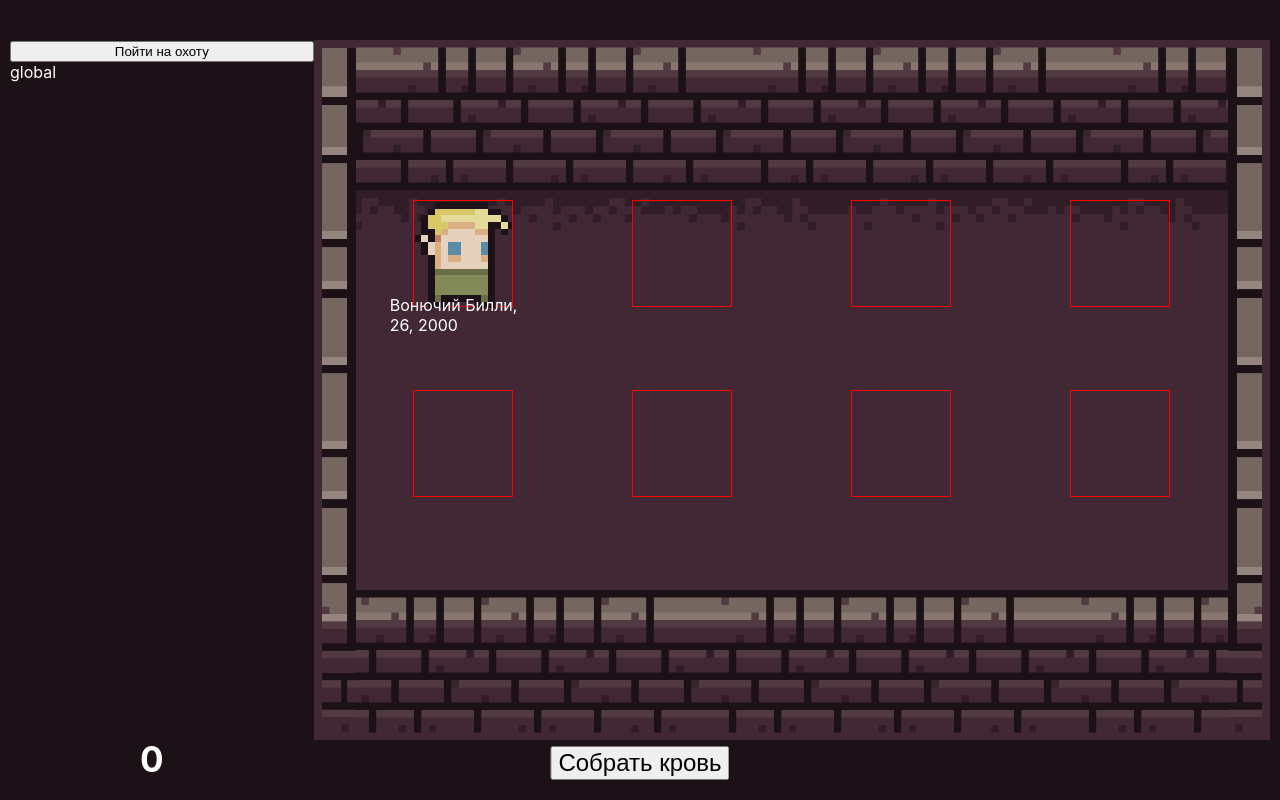
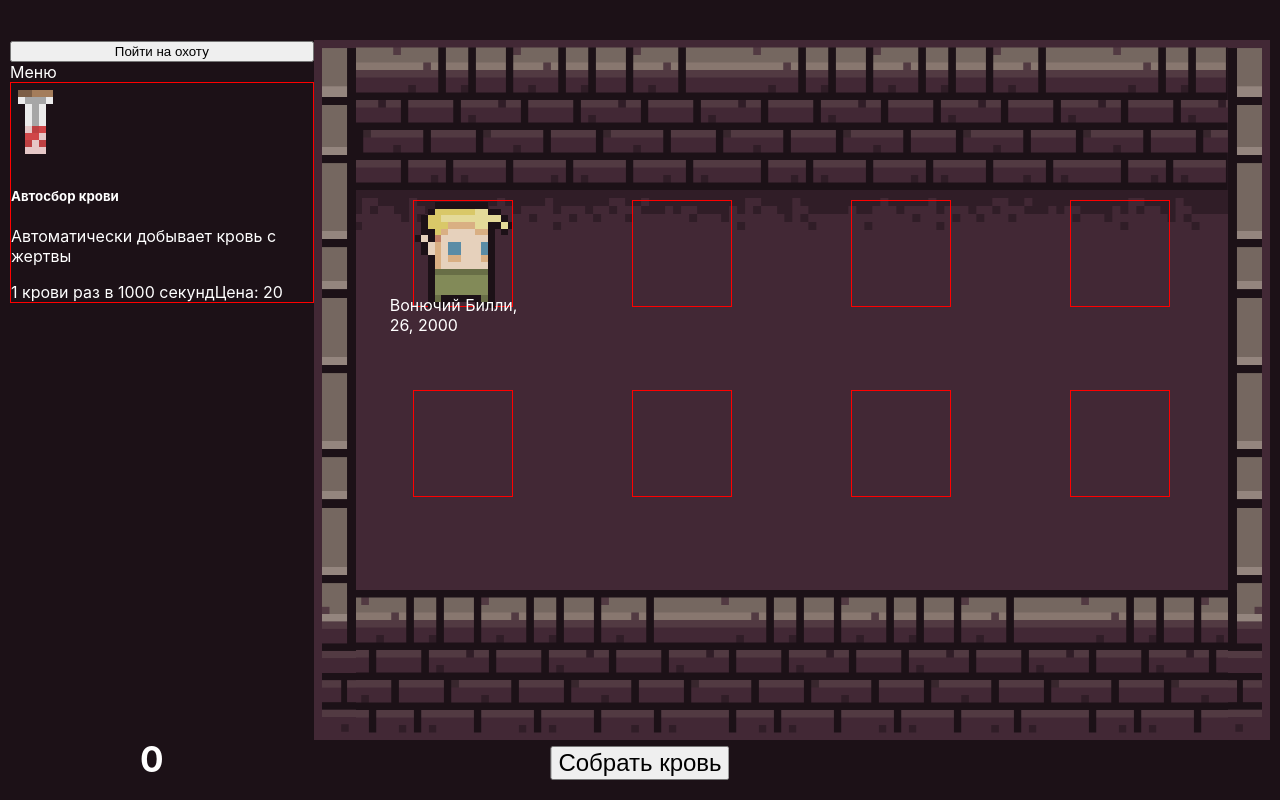
Before and after one commit to SeeNelse/clicker-reactjs, a React (Create React App) app: page /map in a window 1280 px wide. Built offline with nearby package versions, Linux system fonts and the light colour scheme.

Commit message:
auto collect function

```diff
--- /dev/null
+++ b/src/components/map/globalUpgradesMenu.jsx
@@ -0,0 +1,16 @@
+import React from 'react';
+import Upgrade from './upgrade';
+import { CONFIG } from '../../config/config';
+
+const GlobalUpgradesMenu = ({ CurrentVictimMenu, UpgradeApply }) => {
+  return(
+    <div className="sidebar-upgrades-menu">
+      <div className="sidebar-upgrades-menu__name"> Меню </div>
+      { CONFIG.globalUpgrades.map((item) => {
+        return <Upgrade key = { item.id } Item = { item } UpgradeApply = { UpgradeApply } />
+      }) }
+    </div>
+  )
+}
+
+export default GlobalUpgradesMenu;
--- a/src/components/map/upgrade.jsx
+++ b/src/components/map/upgrade.jsx
@@ -6,7 +6,7 @@ const Upgrade = (props) => {
       <img src={ props.Item.iconUrl } alt="upgrade" className="sidebar-upgrades-menu-item__img"/>
       <div className="sidebar-upgrades-menu-item__right">
         <h5 className="sidebar-upgrades-menu-item__name">{ props.Item.name }</h5>
-        <p className="sidebar-upgrades-menu-item__description"></p>
+        <p className="sidebar-upgrades-menu-item__description">{ props.Item.description }</p>
         <div className="sidebar-upgrades-menu-item__info">
           <span>{ props.Item.bloodPerTick } крови раз в { props.Item.duration } секунд</span>
           <span>Цена: { props.Item.price }</span>
--- a/src/components/map/upgrades.jsx
+++ b/src/components/map/upgrades.jsx
@@ -1,11 +1,12 @@
 import React from 'react';
 import VictimUpgradesMenu from './victimUpgradesMenu';
+import GlobalUpgradesMenu from './globalUpgradesMenu';
 
 const Upgrades = ({ CurrentVictimMenu, UpgradeApply }) => {
   return(
     <div className="sidebar-upgrades">
       { CurrentVictimMenu === null ?
-        <div className="sidebar-upgrades-info">global</div> :
+        <GlobalUpgradesMenu /> :
         <VictimUpgradesMenu CurrentVictimMenu = { CurrentVictimMenu } UpgradeApply = { UpgradeApply }/>
       }
     </div>
--- a/src/config/config.js
+++ b/src/config/config.js
@@ -5,6 +5,18 @@ export const CONFIG = {
     blood: 2000,
     bloodPerTick: 1,
   },
+  globalUpgrades: [
+    {
+      id: '0',
+      name: 'Автосбор крови',
+      description: 'Автоматически добывает кровь с жертвы',
+      bloodPerTick: 1,
+      duration: 1000,
+      iconUrl: 'images/upgrades/autocollect.png',
+      price: 20,
+      type: 'autoCollect',
+    },
+  ],
   victimUpgrades: [
     {
       id: '0',
@@ -13,15 +25,7 @@ export const CONFIG = {
       bloodPerTick: 5,
       iconUrl: 'images/upgrades/autocollect.png',
       price: 10,
-    },
-    {
-      id: '1',
-      name: 'Автосбор крови',
-      description: 'Автоматически добывает кровь с жертвы',
-      bloodPerTick: 1,
-      duration: 10000,
-      iconUrl: 'images/upgrades/autocollect.png',
-      price: 1000,
+      type: 'increaseClick',
     },
   ]
 }
--- a/src/containers/mapContainer.jsx
+++ b/src/containers/mapContainer.jsx
@@ -19,6 +19,7 @@ class MapContainer extends Component {
       victims: [CONFIG.defaultVictim],
       victimSlotsCount: 8,
       currentVictimMenu: null,
+      autoCollectBlood: 0,
     }
   }
 
@@ -58,9 +59,9 @@ class MapContainer extends Component {
   }
 
   // Высосать кровь с каждого
-  SuckBloodFromAllVictims() {
+  SuckBloodFromAllVictims(autoCollect) {
     let victims = this.state.victims.map((item) => {
-      item.blood = item.blood - item.bloodPerTick;
+      item.blood = item.blood - (autoCollect ? this.state.autoCollectBlood : item.bloodPerTick);
       return item;
     });
     this.setState({
@@ -70,22 +71,45 @@ class MapContainer extends Component {
 
   // Открытие меню в сайдбаре
   OpenVictimUpgradeMenu = (victimIndex) => {
-    this.setState({
-      currentVictimMenu: victimIndex === this.state.currentVictimMenu ? null : victimIndex,
-    });
+    this.setState((state) => ({
+      currentVictimMenu: victimIndex === state.currentVictimMenu ? null : victimIndex,
+    }));
   }
 
+  // Применение апгрейда
   UpgradeApply = (upgradeItem) => {
     if (upgradeItem.price > this.state.bloodCounter) {
       return;
     }
-    let victims = this.state.victims;
+    if (upgradeItem.type === 'increaseClick') {
+      this.HandleIncreaseClickType(upgradeItem);
+    }
+    if (upgradeItem.type === 'autoCollect') {
+      this.HandleAutoCollectType(upgradeItem);
+    }
+    this.UpdateBloodFormula();
+  }
+
+  HandleIncreaseClickType(upgradeItem) {
+    let victims = [...this.state.victims];
     victims[this.state.currentVictimMenu].bloodPerTick = upgradeItem.bloodPerTick;
-    this.setState((state, props) => ({
+    this.setState((state) => ({
       bloodCounter: state.bloodCounter - upgradeItem.price,
       victims: victims,
     }));
-    this.UpdateBloodFormula();
+  }
+
+  HandleAutoCollectType(upgradeItem) {
+    this.setState((state) => ({
+      bloodCounter: state.bloodCounter - upgradeItem.price,
+      autoCollectBlood: state.autoCollectBlood + upgradeItem.bloodPerTick,
+    }));
+    setInterval(() => {
+      this.setState((state) => ({
+        bloodCounter: state.bloodCounter + state.autoCollectBlood * this.state.victims.length,
+      }));
+      this.SuckBloodFromAllVictims(true);
+    }, upgradeItem.duration);
   }
 
   render() {
```
